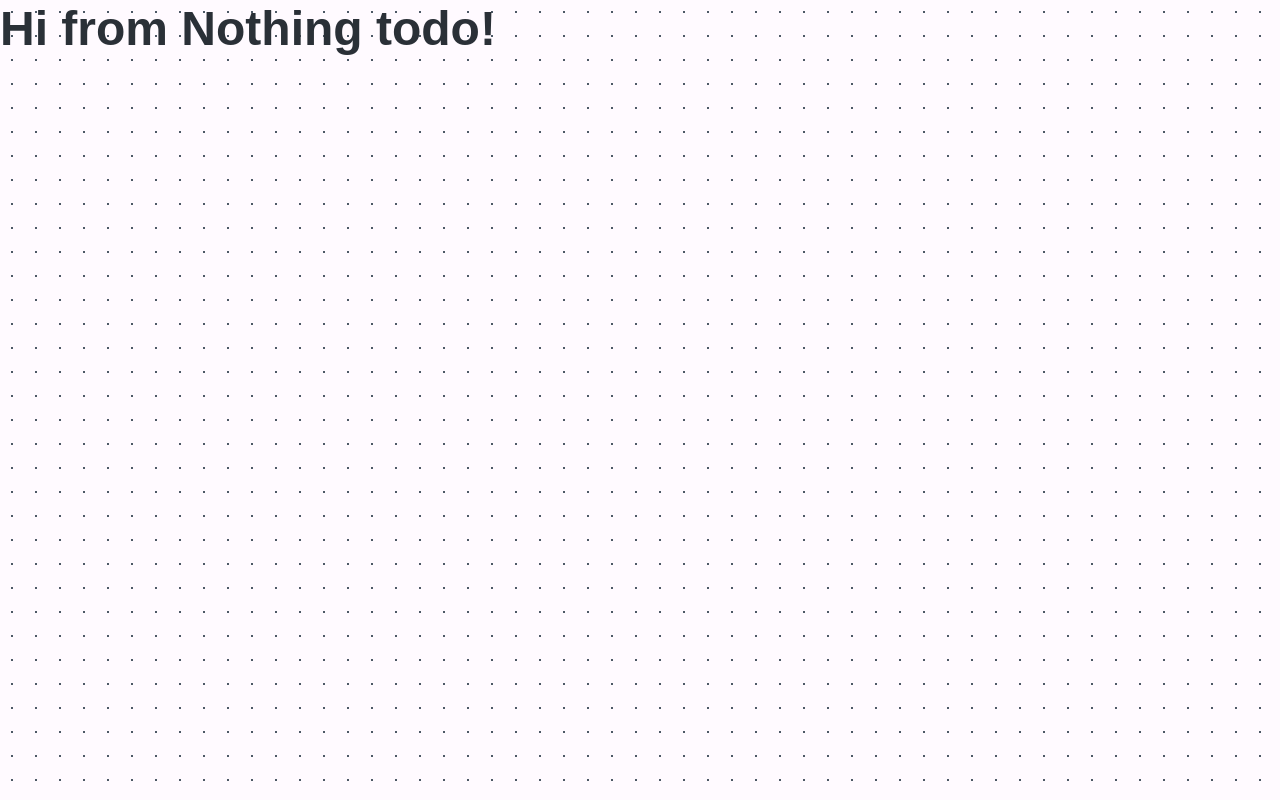
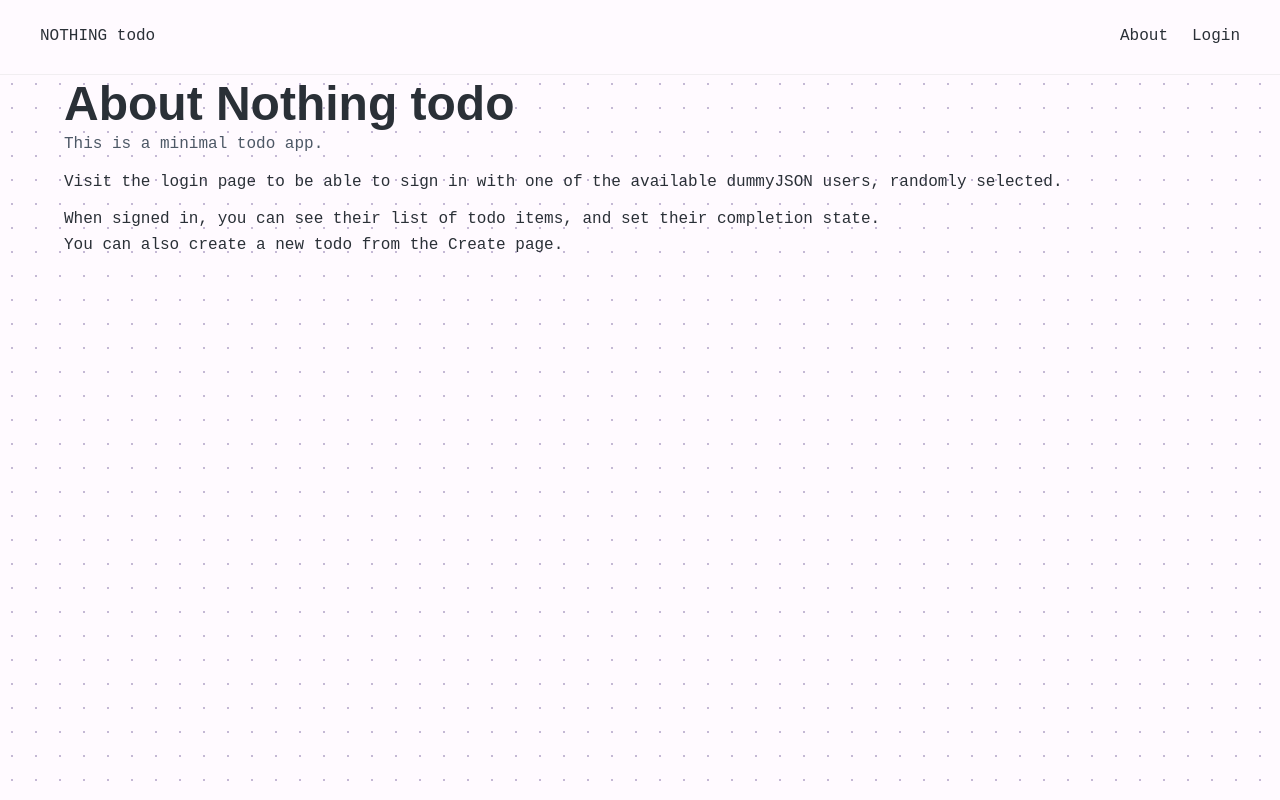
Before and after one commit to szamoca/nothing-todo-2, a Nuxt app: page /about in a window 1280 px wide. Built offline with nearby package versions, Linux system fonts and the light colour scheme.

Commit message:
feat: Add basic pages

```diff
--- a/app/app.vue
+++ b/app/app.vue
@@ -1,8 +1,8 @@
 <template>
     <div>
         <NuxtRouteAnnouncer />
-        <h1>
-            {{ $t("app.welcome") }}
-        </h1>
+        <NuxtLayout>
+            <NuxtPage />
+        </NuxtLayout>
     </div>
 </template>
--- a/app/assets/styles/main.scss
+++ b/app/assets/styles/main.scss
@@ -3,16 +3,16 @@
 // ============================================================================
 
 // 1. Variables (must be first)
-@use '__variables' as *;
+@use "__variables" as *;
 
 // 2. Reset
-@use '__reset';
+@use "__reset";
 
 // 3. Mixins
-@use '__mixins' as *;
+@use "__mixins" as *;
 
 // 4. Utilities
-@use '__utilities';
+@use "__utilities";
 
 // ============================================================================
 // Global Styles
@@ -20,11 +20,15 @@
 
 body {
     background-color: var(--color-background);
-	background-image: radial-gradient(circle, var(--jet-black-light) 1px, transparent 1px);
+    background-image: radial-gradient(
+        circle,
+        var(--amethyst-smoke-light) 1px,
+        transparent 1px
+    );
     background-size: 24px 24px;
     background-position: 0 0;
     color: var(--color-text);
-	font-family: 'IBM Plex Mono', monospace;
+    font-family: "IBM Plex Mono", monospace;
     line-height: 1.6;
 }
 
@@ -34,7 +38,7 @@ h3,
 h4,
 h5,
 h6 {
-	font-family: 'Space Grotesk', sans-serif;
+    font-family: "Space Grotesk", sans-serif;
     font-weight: 700;
     line-height: 1.2;
 }
--- /dev/null
+++ b/app/components/NavigationBar.vue
@@ -0,0 +1,63 @@
+<script lang="ts" setup>
+const refreshKey = useState<number>("navbarRefreshKey", () => 0);
+
+const { data: user } = await useAsyncData("navbar-user", verifyAuthentication, {
+    watch: [refreshKey],
+});
+
+async function logout() {
+    useCookie("jwt_access_token").value = undefined;
+    refreshKey.value++;
+}
+
+async function verifyAuthentication() {
+    try {
+        const token = useCookie("jwt_access_token");
+
+        if (!token.value) {
+            return false;
+        }
+
+        const result = await $fetch("/api/auth/me", {
+            method: "GET",
+            headers: { Authorization: `Bearer ${token}` },
+        });
+
+        if (!result.id) {
+            return false;
+        }
+
+        return result;
+    } catch (e) {
+        console.warn(e);
+    }
+}
+</script>
+
+<template>
+    <nav class="navbar" :key="refreshKey">
+        <NuxtLink to="/">NOTHING todo</NuxtLink>
+
+        <ul class="flex-between gap-6">
+            <li>
+                <NuxtLink to="/about">About</NuxtLink>
+            </li>
+            <div v-if="user" class="inline-flex gap-4">
+                <li>{{ user.username }}</li>
+                <li>
+                    <button
+                        @click="logout"
+                        class="bg-amber-50 hover:bg-amber-200 rounded-full border border-cyan-950 px-4"
+                    >
+                        Logout
+                    </button>
+                </li>
+            </div>
+            <div v-else class="inline-flex gap-4">
+                <li>
+                    <NuxtLink to="/login">Login</NuxtLink>
+                </li>
+            </div>
+        </ul>
+    </nav>
+</template>
--- /dev/null
+++ b/app/layouts/default.vue
@@ -0,0 +1,6 @@
+<template>
+    <NavigationBar />
+    <div class="container">
+        <slot />
+    </div>
+</template>
--- /dev/null
+++ b/app/pages/about.vue
@@ -0,0 +1,13 @@
+<template>
+    <h1>{{ $t("About Nothing todo") }}</h1>
+    <p class="text-muted mb-4">{{ $t("This is a minimal todo app.") }}</p>
+    <p class="mb-4">
+        Visit the login page to be able to sign in with one of the available
+        dummyJSON users, randomly selected.
+    </p>
+    <p class="mb-3">
+        When signed in, you can see their list of todo items, and set their
+        completion state.
+    </p>
+    <p class="mb-3">You can also create a new todo from the Create page.</p>
+</template>
--- /dev/null
+++ b/app/pages/index.vue
@@ -0,0 +1,5 @@
+<template>
+    <h1>{{ $t("Hi from Nothing todo") }}</h1>
+
+    <NuxtLink to="/about" class="btn-primary">About</NuxtLink>
+</template>
--- /dev/null
+++ b/app/pages/login.vue
@@ -0,0 +1,3 @@
+<template>
+    <h1>{{ $t("Login") }}</h1>
+</template>
```
Lines whose indentation alone changed are shown as unchanged.
